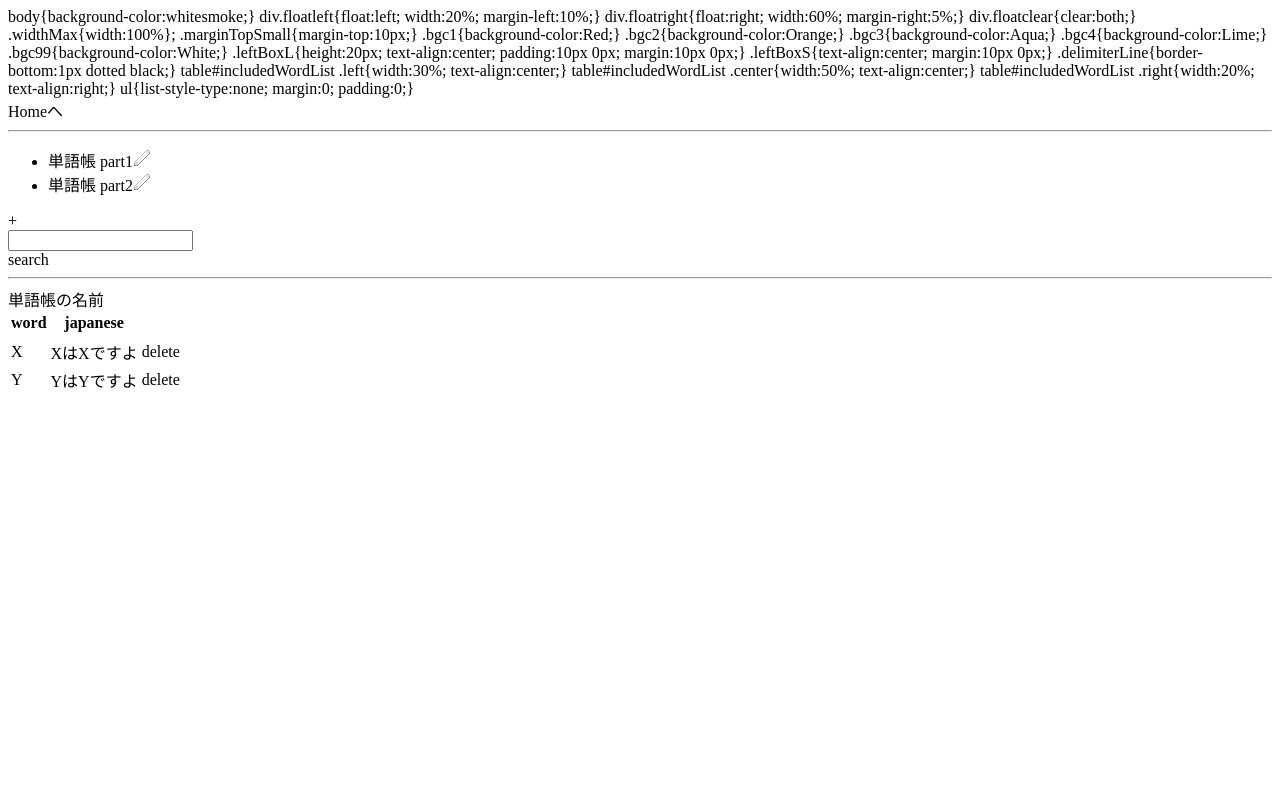
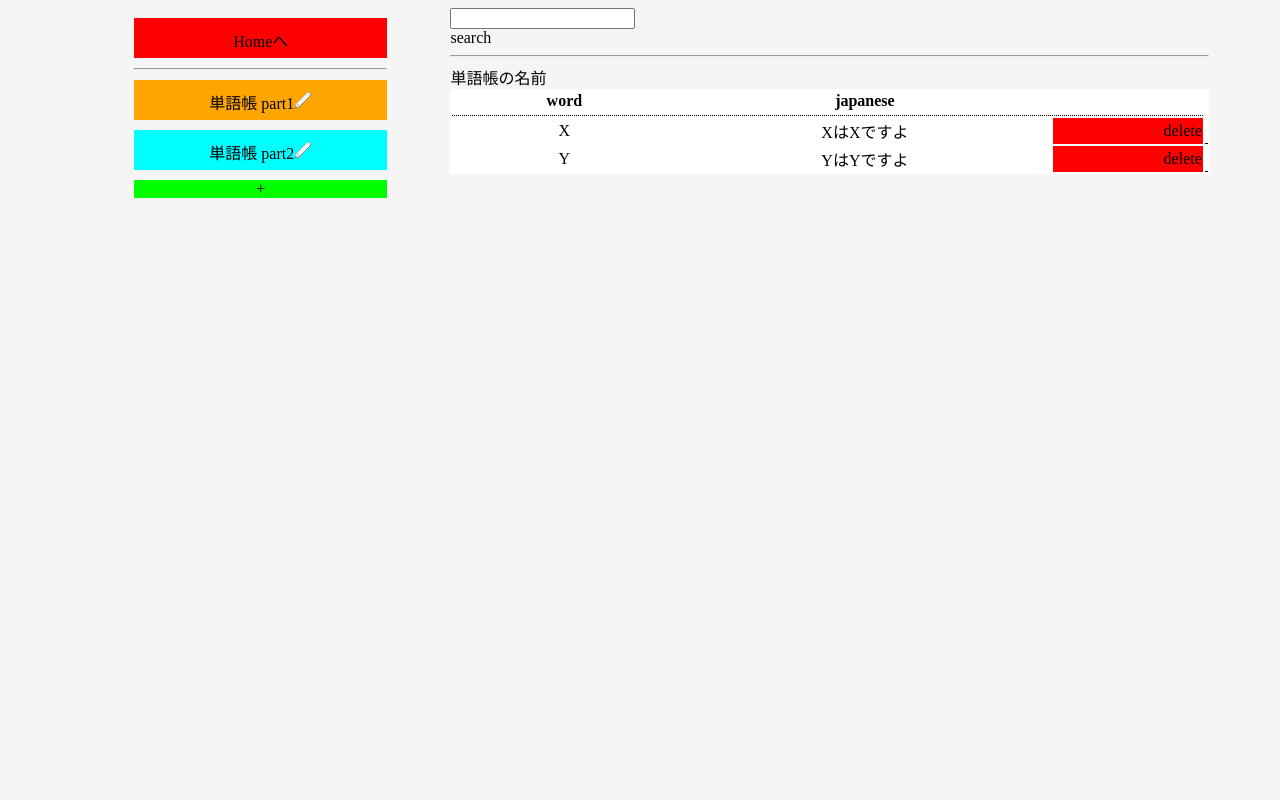
Before and after one commit to AtanProject/AtanProject, a Python web app: template src/template/editWordList.html in a window 1280 px wide. Run offline with Jinja, Linux system fonts and the light colour scheme; the template is opened without the code that fills it, so the values that code supplies are empty.

Commit message:
extract a css file in a editWordList.html

```diff
--- a/src/template/editWordList.html
+++ b/src/template/editWordList.html
@@ -2,32 +2,7 @@
 	<head>
         <script type="text/javascript" src="/js/jquery.js"></script>
         <script type="text/javascript" src="/js/editWordList.js"></script>
-        <style type="text/css" src="/css/editWordList.css"></style>
-
-            body{background-color:whitesmoke;}
-
-            div.floatleft{float:left; width:20%; margin-left:10%;}
-            div.floatright{float:right; width:60%; margin-right:5%;}
-            div.floatclear{clear:both;}
-
-            .widthMax{width:100%};
-
-            .marginTopSmall{margin-top:10px;}
-            .bgc1{background-color:Red;}
-            .bgc2{background-color:Orange;}
-            .bgc3{background-color:Aqua;}
-            .bgc4{background-color:Lime;}
-            .bgc99{background-color:White;}
-
-            .leftBoxL{height:20px; text-align:center; padding:10px 0px; margin:10px 0px;}
-            .leftBoxS{text-align:center; margin:10px 0px;}
-
-            .delimiterLine{border-bottom:1px dotted black;}
-            table#includedWordList .left{width:30%; text-align:center;}
-            table#includedWordList .center{width:50%; text-align:center;}
-            table#includedWordList .right{width:20%; text-align:right;}
-
-            ul{list-style-type:none; margin:0; padding:0;}
+        <link rel="stylesheet" href="/css/editWordList.css" type="text/css">
 	</head>
 	<body>
         <!--左側の領域-->
```
Also changed, not shown: src/template/img/pencil.gif (deleted).
